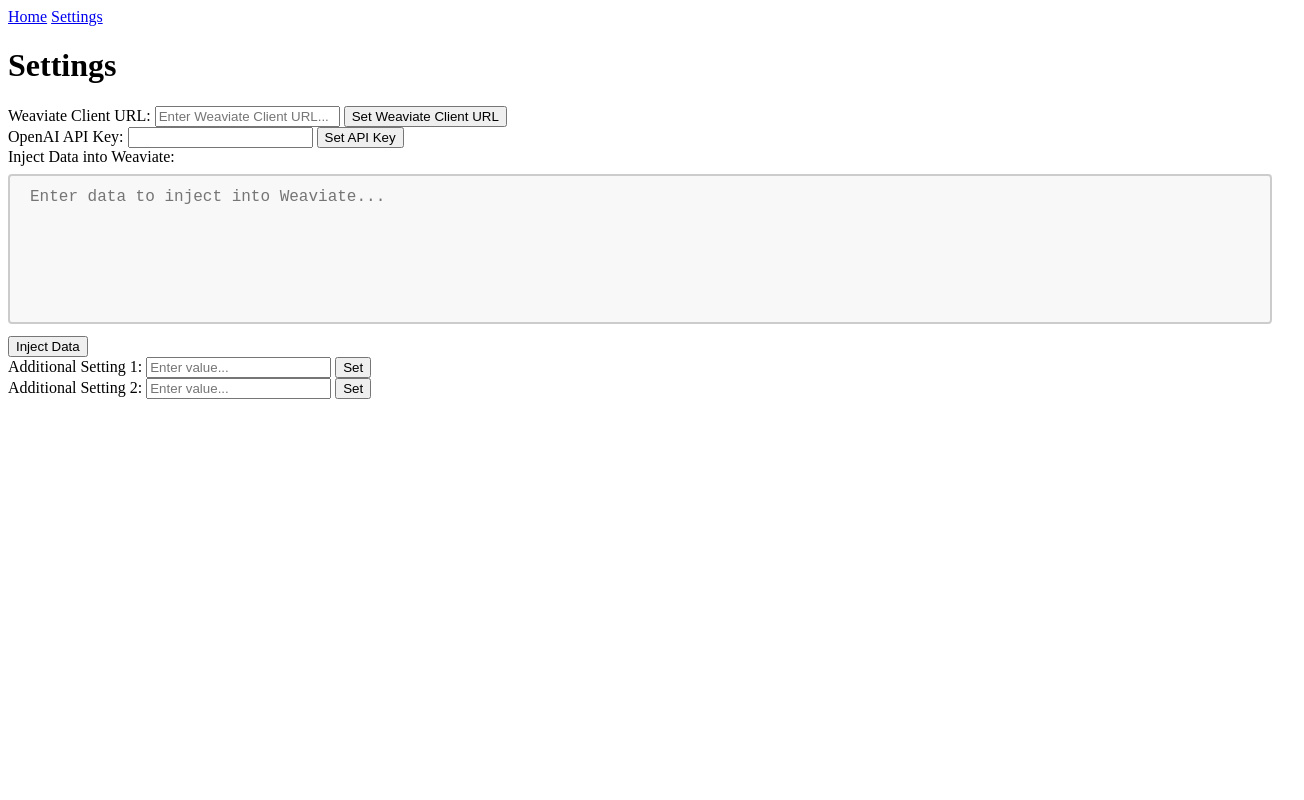
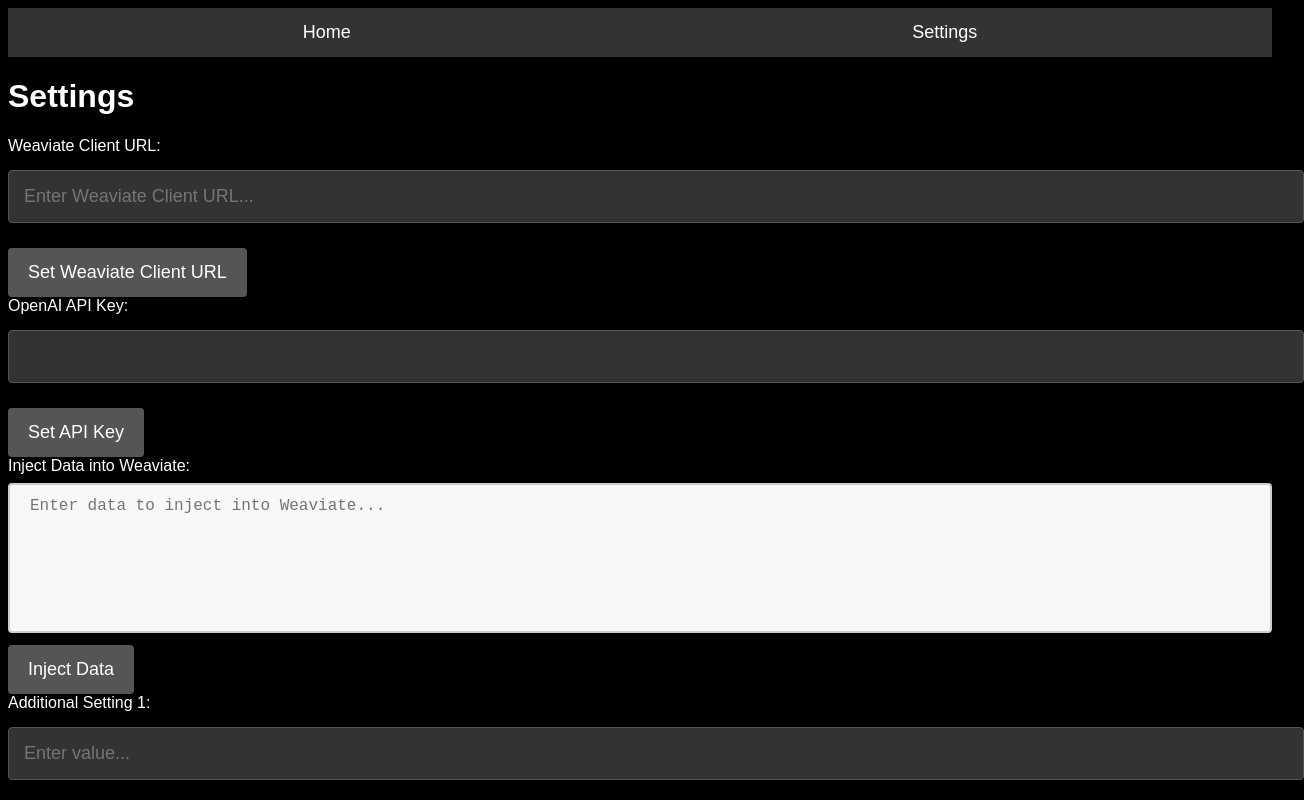
Before and after one commit to graylan0/super-coder-qml, a plain HTML site: page web/settings.html in a window 1280 px wide. Shown: the top 800 px of the page, 1304 px wide, since content can reach past the window. Drawn offline with Linux system fonts and the light colour scheme; a script that the page names is missing.

Commit message:
Update settings.html

```diff
--- a/web/settings.html
+++ b/web/settings.html
@@ -5,8 +5,59 @@
     <link rel="stylesheet" href="css/all.min.css">
     <script type="text/javascript" src="eel.js"></script>
     <style>
-        /* Reusing styles from the main page */
-        /* ... */
+        /* Tesla-Inspired Styling */
+        body {
+            font-family: 'Arial', sans-serif;
+            background-color: #000;
+            color: #fff;
+        }
+
+        .container {
+            max-width: 900px;
+            margin: auto;
+            background: #1a1a1a;
+            padding: 20px;
+            border-radius: 8px;
+            box-shadow: 0 0 10px rgba(255, 255, 255, 0.1);
+        }
+
+        .menu {
+            display: flex;
+            justify-content: space-around;
+            background-color: #333;
+            padding: 14px;
+            font-size: 18px;
+        }
+
+        .menu a {
+            color: white;
+            text-decoration: none;
+        }
+
+        textarea, input[type="text"] {
+            width: 100%;
+            padding: 15px;
+            margin: 15px 0 25px;
+            border: 1px solid #555;
+            border-radius: 4px;
+            font-size: 18px;
+            background-color: #333;
+            color: #fff;
+        }
+
+        button {
+            background-color: #555;
+            color: white;
+            padding: 14px 20px;
+            border: none;
+            border-radius: 4px;
+            cursor: pointer;
+            font-size: 18px;
+        }
+
+        button i {
+            margin-right: 8px;
+        }
 
         /* Additional styles for the textarea */
         textarea#weaviateData {
```
